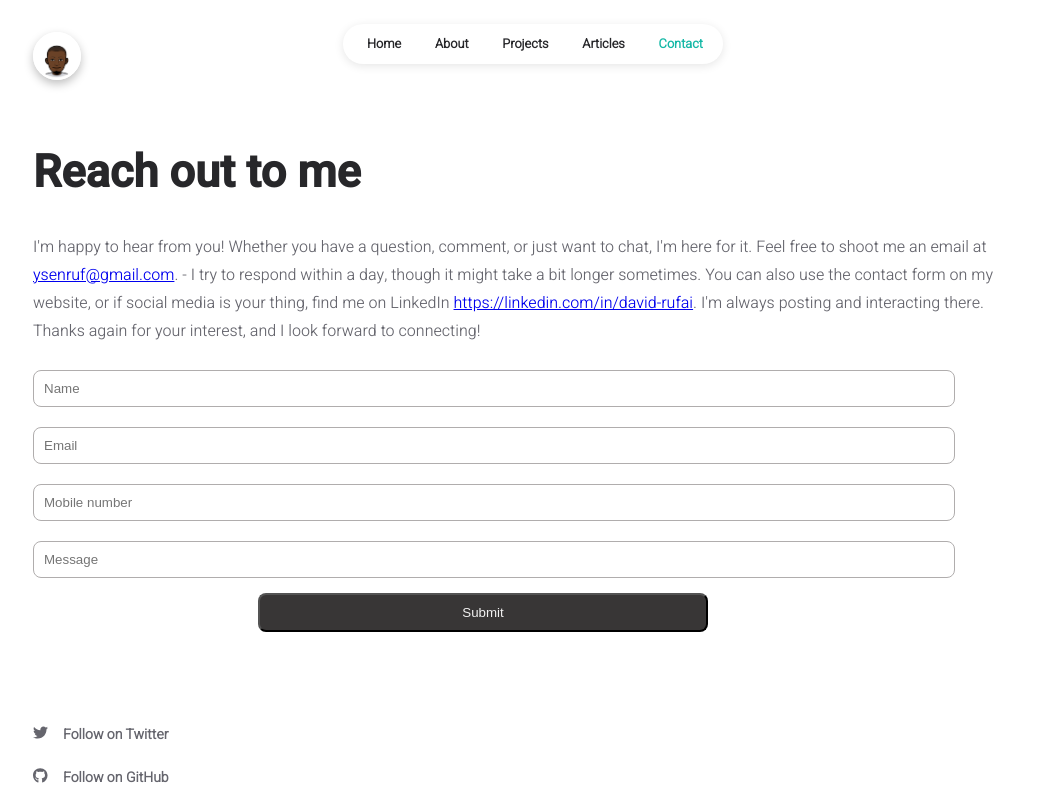
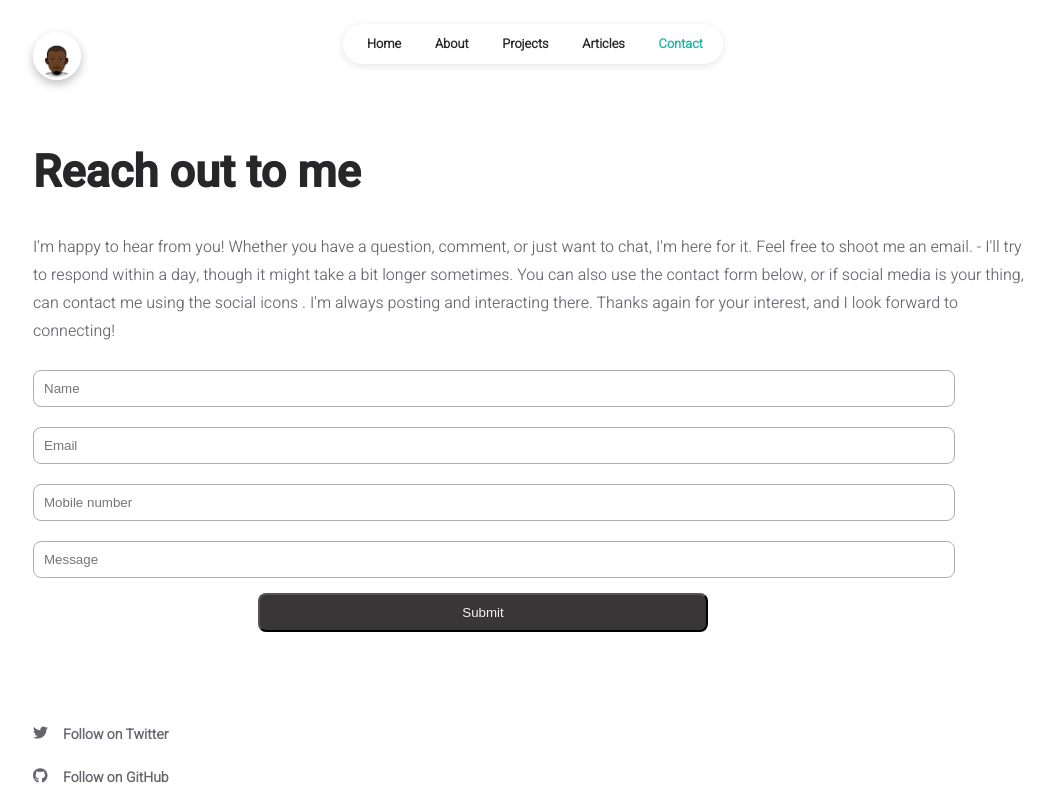
Before and after one commit to Xheghun/xheghun.github.io, a React (Create React App) app: page /contact in a window 1280 px wide. Shown: the top 800 px of the page, without its empty margins (107-1161 px from the left). Built offline with nearby package versions, Linux system fonts and the light colour scheme.

Commit message:
contact text update

```diff
--- a/src/pages/contact.jsx
+++ b/src/pages/contact.jsx
@@ -188,21 +188,11 @@ const Contact = () => {
 						<div className="subtitle contact-subtitle">
 							I'm happy to hear from you! Whether you have a
 							question, comment, or just want to chat, I'm here
-							for it. Feel free to shoot me an email at &nbsp;{" "}
-							<a href={`mailto:${INFO.main.email}`}>
-								{INFO.main.email}
-							</a>
-							. - I try to respond within a day, though it might
+							for it. Feel free to shoot me an email.
+							 - I'll try to respond within a day, though it might
 							take a bit longer sometimes. You can also use the
-							contact form on my website, or if social media is
-							your thing, find me on LinkedIn{" "}
-							<a
-								href={INFO.socials.linkedin}
-								target="_blank"
-								rel="noreferrer"
-							>
-								{INFO.socials.linkedin}
-							</a>
+							contact form below, or if social media is
+							your thing, can contact me using the social icons
 							. I'm always posting and interacting there. Thanks
 							again for your interest, and I look forward to
 							connecting!
```
